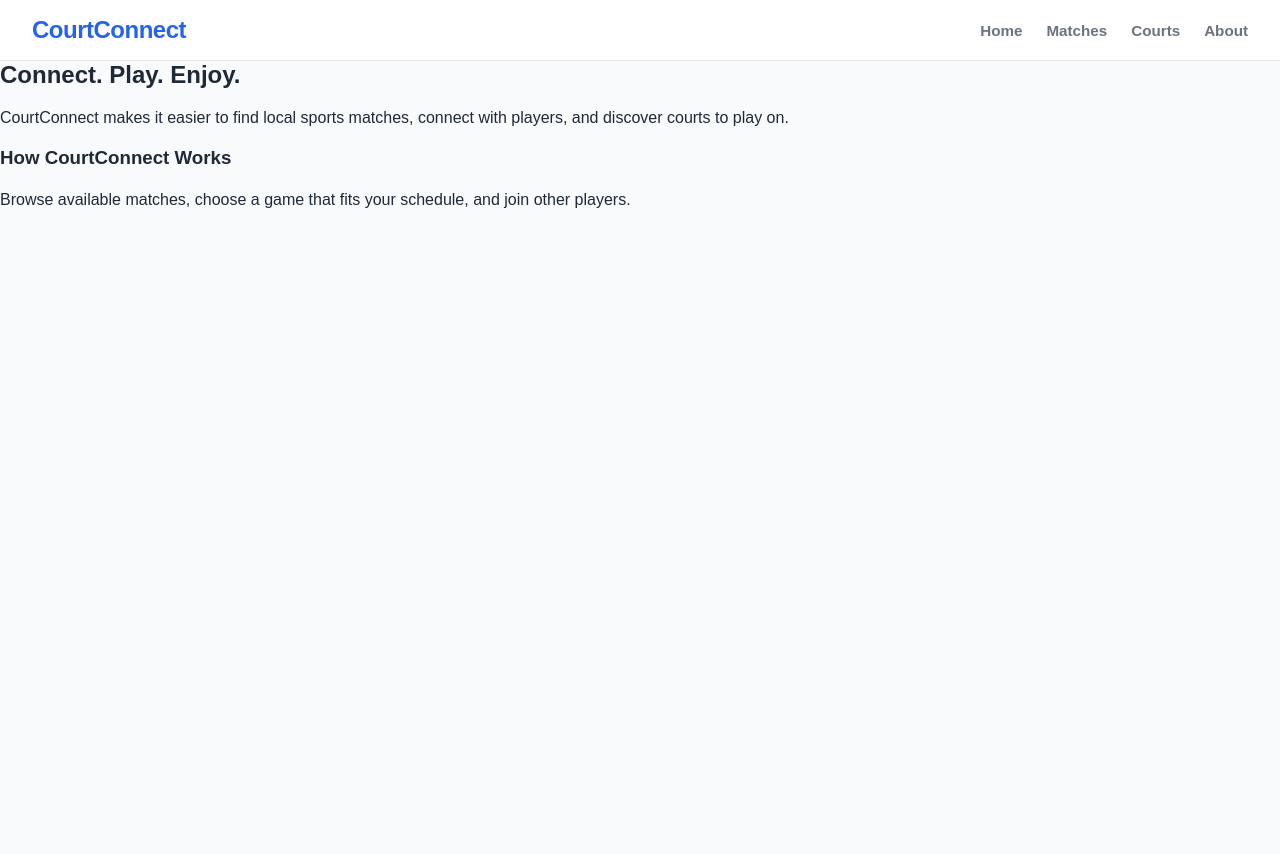
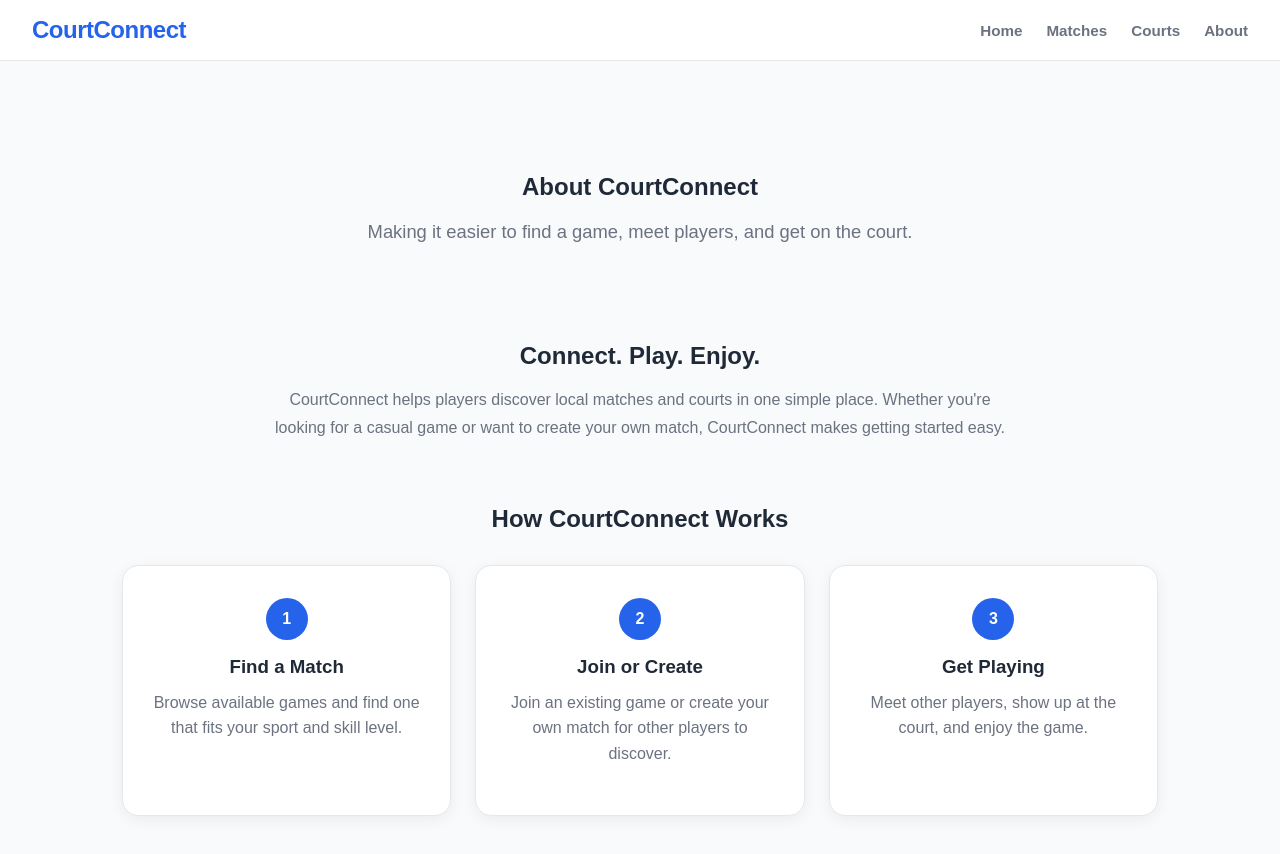
Before and after one commit to GAYATHRI-RAVADA-07/launchcode-unit1-final-project-GAYATHRI-R, a React (Vite) app: page /about in a window 1280 px wide. Shown: the top 854 px of the page. Before the commit the page ends 800 px from the top, so only its background shows below. Built offline with nearby package versions, Linux system fonts and the light colour scheme.

Commit message:
Modified and added css to about page

```diff
--- a/src/App.css
+++ b/src/App.css
@@ -397,6 +397,124 @@
   }
 }
 
+/* About page*/
+
+.about-page {
+  max-width: 1100px;
+  margin: 0 auto;
+  padding: 4rem 2rem;
+}
+
+.about-hero {
+  text-align: center;
+  padding: 3rem 1rem;
+  margin-bottom: 3rem;
+}
+
+.about-hero h2 {
+  margin-bottom: 1rem;
+}
+
+.about-hero p {
+  max-width: 650px;
+  margin: 0 auto;
+  color: var(--text-light);
+  font-size: 1.15rem;
+}
+
+.about-content {
+  display: flex;
+  flex-direction: column;
+  gap: 3rem;
+}
+
+.about-intro {
+  max-width: 750px;
+  margin: 0 auto;
+  text-align: center;
+}
+
+.about-intro p {
+  color: var(--text-light);
+  line-height: 1.7;
+}
+
+.how-it-works {
+  text-align: center;
+}
+
+.how-it-works h2 {
+  margin-bottom: 2rem;
+}
+
+.steps {
+  display: grid;
+  grid-template-columns: repeat(3, 1fr);
+  gap: 1.5rem;
+}
+
+.step {
+  padding: 2rem 1.5rem;
+  background-color: var(--white);
+  border: 1px solid var(--border);
+  border-radius: 16px;
+  box-shadow: 0 4px 15px rgba(15, 23, 42, 0.06);
+  transition:
+    transform 0.2s ease,
+    box-shadow 0.2s ease;
+}
+
+.step:hover {
+  transform: translateY(-4px);
+  box-shadow: 0 10px 25px rgba(15, 23, 42, 0.1);
+}
+
+.step span {
+  display: flex;
+  align-items: center;
+  justify-content: center;
+  width: 42px;
+  height: 42px;
+  margin: 0 auto 1rem;
+  border-radius: 50%;
+  background-color: var(--primary);
+  color: var(--white);
+  font-weight: 700;
+}
+
+.step h3 {
+  margin-bottom: 0.75rem;
+}
+
+.step p {
+  color: var(--text-light);
+  line-height: 1.6;
+}
+
+@media (max-width: 900px) {
+  .about-page {
+    padding: 3rem 1.5rem;
+  }
+
+  .steps {
+    grid-template-columns: repeat(2, 1fr);
+  }
+}
+
+@media (max-width: 600px) {
+  .about-page {
+    padding: 2rem 1rem;
+  }
+
+  .about-hero {
+    padding: 2rem 0;
+  }
+
+  .steps {
+    grid-template-columns: 1fr;
+  }
+}
+
 .available {
   color: green;
 }
--- a/src/pages/About.jsx
+++ b/src/pages/About.jsx
@@ -1,20 +1,56 @@
 function About() {
   return (
     <main className="about-page">
-      <section className="about-section">
-        <h2>Connect. Play. Enjoy.</h2>
+      <section className="about-hero">
+        <h2>About CourtConnect</h2>
 
         <p>
-          CourtConnect makes it easier to find local sports matches, connect
-          with players, and discover courts to play on.
+          Making it easier to find a game, meet players, and get on the court.
         </p>
+      </section>
 
-        <h3>How CourtConnect Works</h3>
+      <section className="about-content">
+        <div className="about-intro">
+          <h2>Connect. Play. Enjoy.</h2>
 
-        <p>
-          Browse available matches, choose a game that fits your schedule, and
-          join other players.
-        </p>
+          <p>
+            CourtConnect helps players discover local matches and courts in one
+            simple place. Whether you're looking for a casual game or want to
+            create your own match, CourtConnect makes getting started easy.
+          </p>
+        </div>
+
+        <div className="how-it-works">
+          <h2>How CourtConnect Works</h2>
+
+          <div className="steps">
+            <div className="step">
+              <span>1</span>
+              <h3>Find a Match</h3>
+              <p>
+                Browse available games and find one that fits your sport and
+                skill level.
+              </p>
+            </div>
+
+            <div className="step">
+              <span>2</span>
+              <h3>Join or Create</h3>
+              <p>
+                Join an existing game or create your own match for other players
+                to discover.
+              </p>
+            </div>
+
+            <div className="step">
+              <span>3</span>
+              <h3>Get Playing</h3>
+              <p>
+                Meet other players, show up at the court, and enjoy the game.
+              </p>
+            </div>
+          </div>
+        </div>
       </section>
     </main>
   );
```
